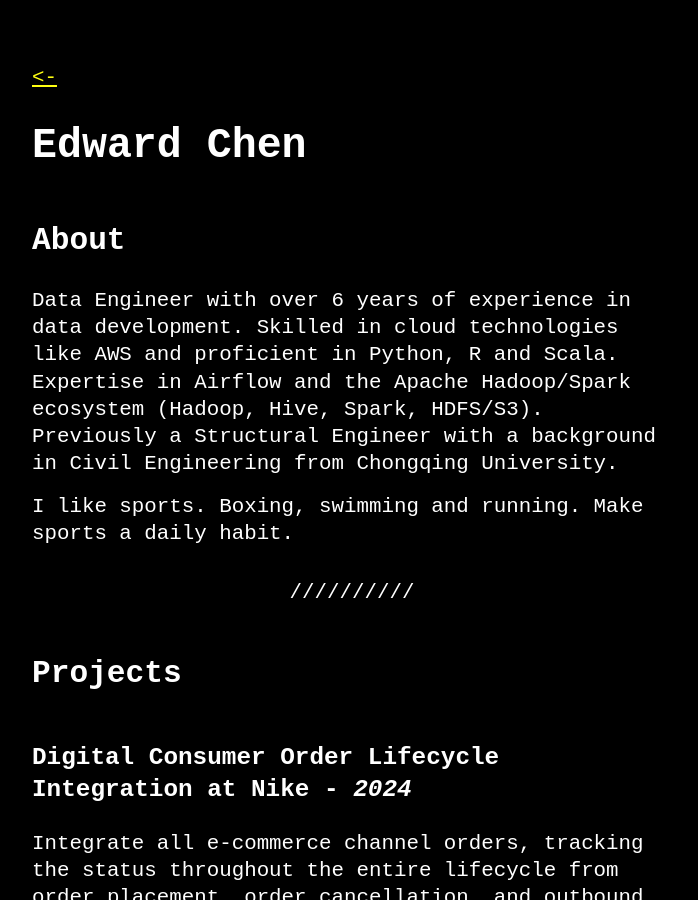
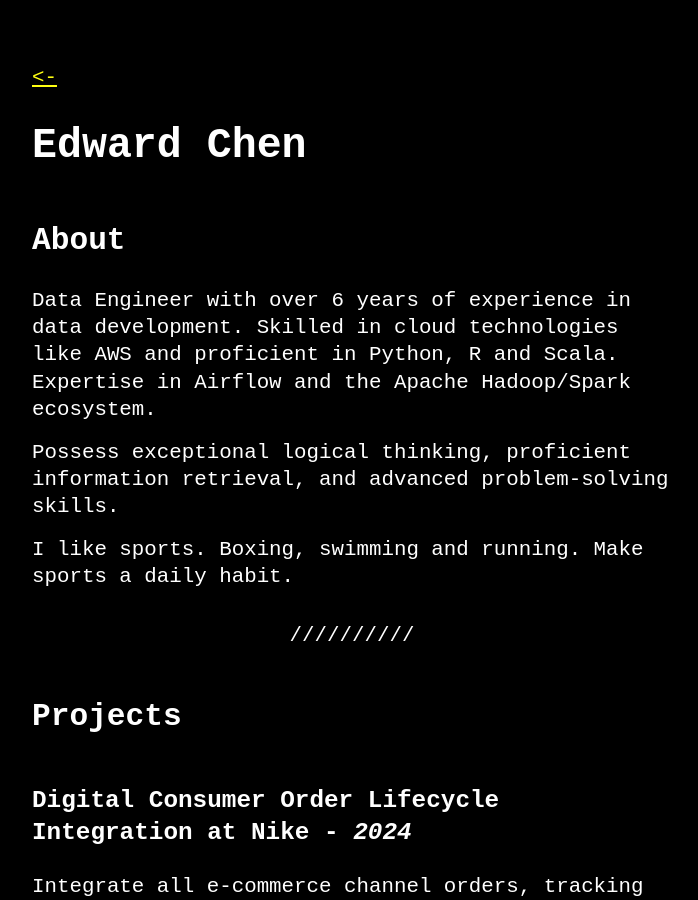
Before and after one commit to thekingofcool/thekingofcool.github.io, a Jekyll site: the page built from about.md, in a window 1280 px wide and 900 px high. Shown: the whole window, without its empty margins (288-986 px from the left). Built offline with Jekyll 4.4.1, drawn with Linux system fonts in a browser that asks for light colours; a style sheet for code colours, icons or effects is not loaded.

Commit message:
update cv

```diff
--- a/about.md
+++ b/about.md
@@ -6,7 +6,9 @@ permalink: /about/
 # Edward Chen
 
 ## About
-Data Engineer with over 6 years of experience in data development. Skilled in cloud technologies like AWS and proficient in Python, R and Scala. Expertise in Airflow and the Apache Hadoop/Spark ecosystem (Hadoop, Hive, Spark, HDFS/S3). Previously a Structural Engineer with a background in Civil Engineering from Chongqing University.
+Data Engineer with over 6 years of experience in data development. Skilled in cloud technologies like AWS and proficient in Python, R and Scala. Expertise in Airflow and the Apache Hadoop/Spark ecosystem.
+
+Possess exceptional logical thinking, proficient information retrieval, and advanced problem-solving skills.
 
 I like sports. Boxing, swimming and running. Make sports a daily habit.
 
```
Also changed, not shown: 2 other files.
